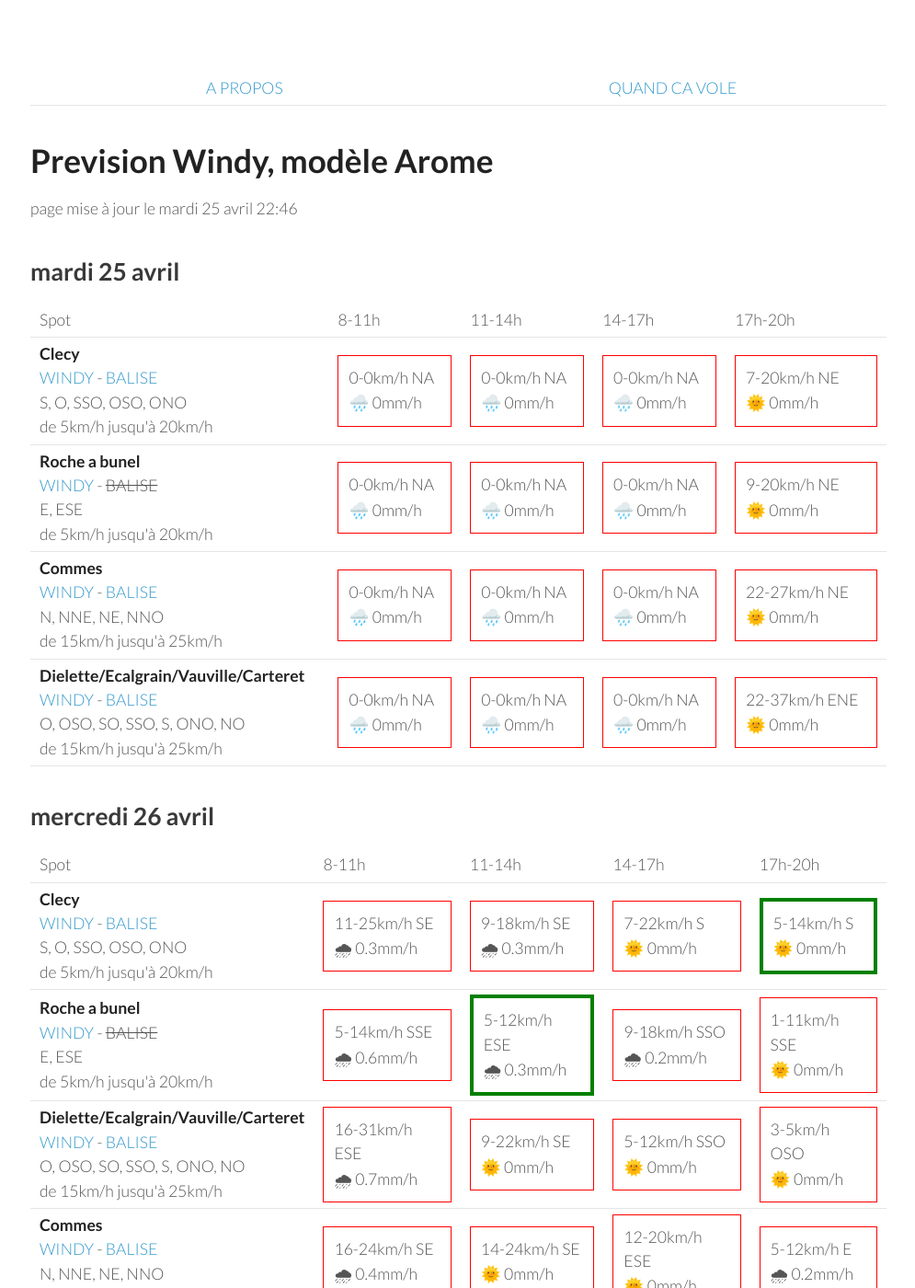
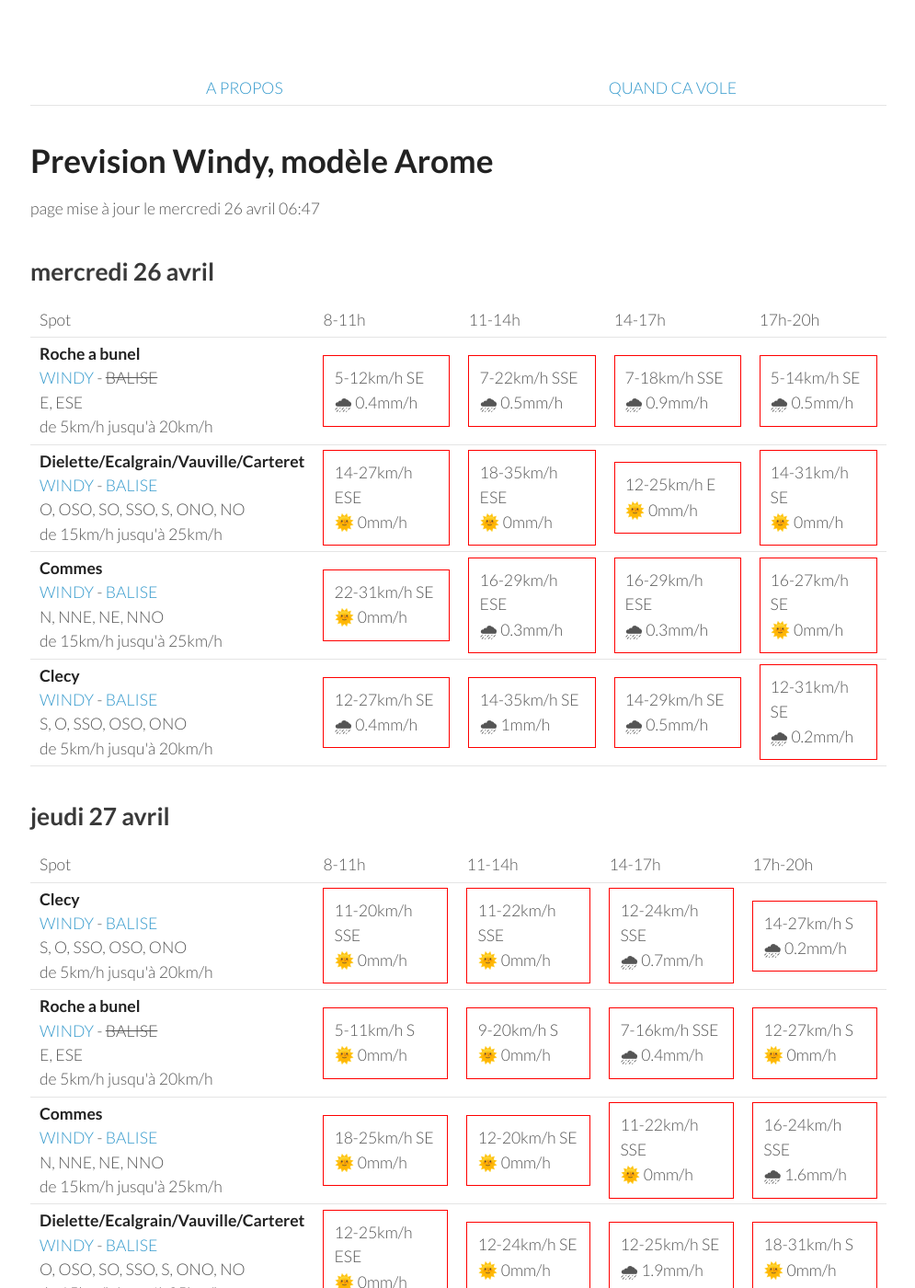
Before and after one commit to parapente-dans-le-nord/parapente-dans-le-nord.github.io, a Jekyll site: the page built from normandie.markdown, in a window 1280 px wide and 1400 px high. Shown: the whole window at 92% size, without its empty margins (25-1020 px from the left). Built offline with Jekyll 4.4.1, drawn with Linux system fonts in a browser that asks for light colours; some of the changed text lies outside the part shown.

Commit message:
update index.markdown

```diff
--- a/normandie.markdown
+++ b/normandie.markdown
@@ -7,60 +7,8 @@ title:  "Tous les spots"
 {: .links}
 
 # Prevision Windy, modèle Arome
-page mise à jour le mardi 25 avril 22:46
+page mise à jour le mercredi 26 avril 06:47
 
-## mardi 25 avril
-
-{::nomarkdown}
-<table>
-  <tbody>
-    <tr>
-      <td>Spot</td>
-      <td>8-11h</td>
-      <td>11-14h</td>
-      <td>14-17h</td>
-      <td>17h-20h</td>
-    </tr>
-<tr>
-        <td><strong>Clecy</strong><br><a href="https://windy.com/48.929/-0.470?48.516,-0.470,8">WINDY</a> - <span class=""><a href="http://www.balisemeteo.com/balise.php?idBalise=122">BALISE</a> </span><br> <span class="vent-favorable">S, O, SSO, OSO, ONO</span><br><span class="force-vent">de 5km/h jusqu'à 20km/h</span> </td>
-
-            <td><div class="not-flyable"><p>0-0km/h NA</p><p>🌧️ 0mm/h</p></div></td>
-            <td><div class="not-flyable"><p>0-0km/h NA</p><p>🌧️ 0mm/h</p></div></td>
-            <td><div class="not-flyable"><p>0-0km/h NA</p><p>🌧️ 0mm/h</p></div></td>
-            <td><div class="not-flyable"><p>7-20km/h NE</p><p>🌞 0mm/h</p></div></td>
-
-    </tr>
-<tr>
-        <td><strong>Roche a bunel</strong><br><a href="https://windy.com/48.993/-0.499?48.580,-0.499,8">WINDY</a> - <span class="no-balise"> BALISE </span><br> <span class="vent-favorable">E, ESE</span><br><span class="force-vent">de 5km/h jusqu'à 20km/h</span> </td>
-
-            <td><div class="not-flyable"><p>0-0km/h NA</p><p>🌧️ 0mm/h</p></div></td>
-            <td><div class="not-flyable"><p>0-0km/h NA</p><p>🌧️ 0mm/h</p></div></td>
-            <td><div class="not-flyable"><p>0-0km/h NA</p><p>🌧️ 0mm/h</p></div></td>
-            <td><div class="not-flyable"><p>9-20km/h NE</p><p>🌞 0mm/h</p></div></td>
-
-    </tr>
-<tr>
-        <td><strong>Commes</strong><br><a href="https://windy.com/49.346/-0.726?48.936,-0.726,8">WINDY</a> - <span class=""><a href="http://www.balisemeteo.com/balise.php?idBalise=158">BALISE</a> </span><br> <span class="vent-favorable">N, NNE, NE, NNO</span><br><span class="force-vent">de 15km/h jusqu'à 25km/h</span> </td>
-
-            <td><div class="not-flyable"><p>0-0km/h NA</p><p>🌧️ 0mm/h</p></div></td>
-            <td><div class="not-flyable"><p>0-0km/h NA</p><p>🌧️ 0mm/h</p></div></td>
-            <td><div class="not-flyable"><p>0-0km/h NA</p><p>🌧️ 0mm/h</p></div></td>
-            <td><div class="not-flyable"><p>22-27km/h NE</p><p>🌞 0mm/h</p></div></td>
-
-    </tr>
-<tr>
-        <td><strong>Dielette/Ecalgrain/Vauville/Carteret</strong><br><a href="https://windy.com/49.650/-1.856?49.243,-1.856,8">WINDY</a> - <span class=""><a href="http://www.balisemeteo.com/balise.php?idBalise=81">BALISE</a> </span><br> <span class="vent-favorable">O, OSO, SO, SSO, S, ONO, NO</span><br><span class="force-vent">de 15km/h jusqu'à 25km/h</span> </td>
-
-            <td><div class="not-flyable"><p>0-0km/h NA</p><p>🌧️ 0mm/h</p></div></td>
-            <td><div class="not-flyable"><p>0-0km/h NA</p><p>🌧️ 0mm/h</p></div></td>
-            <td><div class="not-flyable"><p>0-0km/h NA</p><p>🌧️ 0mm/h</p></div></td>
-            <td><div class="not-flyable"><p>22-37km/h ENE</p><p>🌞 0mm/h</p></div></td>
-
-    </tr>
-
-</tbody>
-</table>
-{:/}
 ## mercredi 26 avril
 
 {::nomarkdown}
@@ -74,42 +22,42 @@ page mise à jour le mardi 25 avril 22:46
       <td>17h-20h</td>
     </tr>
 <tr>
-        <td><strong>Clecy</strong><br><a href="https://windy.com/48.929/-0.470?48.516,-0.470,8">WINDY</a> - <span class=""><a href="http://www.balisemeteo.com/balise.php?idBalise=122">BALISE</a> </span><br> <span class="vent-favorable">S, O, SSO, OSO, ONO</span><br><span class="force-vent">de 5km/h jusqu'à 20km/h</span> </td>
-
-            <td><div class="not-flyable"><p>11-25km/h SE</p><p>🌧 0.3mm/h</p></div></td>
-            <td><div class="not-flyable"><p>9-18km/h SE</p><p>🌧 0.3mm/h</p></div></td>
-            <td><div class="not-flyable"><p>7-22km/h S</p><p>🌞 0mm/h</p></div></td>
-            <td><div class="flyable"><p>5-14km/h S</p><p>🌞 0mm/h</p></div></td>
-
-
-    </tr>
-<tr>
         <td><strong>Roche a bunel</strong><br><a href="https://windy.com/48.993/-0.499?48.580,-0.499,8">WINDY</a> - <span class="no-balise"> BALISE </span><br> <span class="vent-favorable">E, ESE</span><br><span class="force-vent">de 5km/h jusqu'à 20km/h</span> </td>
 
-            <td><div class="not-flyable"><p>5-14km/h SSE</p><p>🌧 0.6mm/h</p></div></td>
-            <td><div class="flyable"><p>5-12km/h ESE</p><p>🌧 0.3mm/h</p></div></td>
-            <td><div class="not-flyable"><p>9-18km/h SSO</p><p>🌧 0.2mm/h</p></div></td>
-            <td><div class="not-flyable"><p>1-11km/h SSE</p><p>🌞 0mm/h</p></div></td>
+            <td><div class="not-flyable"><p>5-12km/h SE</p><p>🌧 0.4mm/h</p></div></td>
+            <td><div class="not-flyable"><p>7-22km/h SSE</p><p>🌧 0.5mm/h</p></div></td>
+            <td><div class="not-flyable"><p>7-18km/h SSE</p><p>🌧 0.9mm/h</p></div></td>
+            <td><div class="not-flyable"><p>5-14km/h SE</p><p>🌧 0.5mm/h</p></div></td>
 
 
     </tr>
 <tr>
         <td><strong>Dielette/Ecalgrain/Vauville/Carteret</strong><br><a href="https://windy.com/49.650/-1.856?49.243,-1.856,8">WINDY</a> - <span class=""><a href="http://www.balisemeteo.com/balise.php?idBalise=81">BALISE</a> </span><br> <span class="vent-favorable">O, OSO, SO, SSO, S, ONO, NO</span><br><span class="force-vent">de 15km/h jusqu'à 25km/h</span> </td>
 
-            <td><div class="not-flyable"><p>16-31km/h ESE</p><p>🌧 0.7mm/h</p></div></td>
-            <td><div class="not-flyable"><p>9-22km/h SE</p><p>🌞 0mm/h</p></div></td>
-            <td><div class="not-flyable"><p>5-12km/h SSO</p><p>🌞 0mm/h</p></div></td>
-            <td><div class="not-flyable"><p>3-5km/h OSO</p><p>🌞 0mm/h</p></div></td>
+            <td><div class="not-flyable"><p>14-27km/h ESE</p><p>🌞 0mm/h</p></div></td>
+            <td><div class="not-flyable"><p>18-35km/h ESE</p><p>🌞 0mm/h</p></div></td>
+            <td><div class="not-flyable"><p>12-25km/h E</p><p>🌞 0mm/h</p></div></td>
+            <td><div class="not-flyable"><p>14-31km/h SE</p><p>🌞 0mm/h</p></div></td>
 
 
     </tr>
 <tr>
         <td><strong>Commes</strong><br><a href="https://windy.com/49.346/-0.726?48.936,-0.726,8">WINDY</a> - <span class=""><a href="http://www.balisemeteo.com/balise.php?idBalise=158">BALISE</a> </span><br> <span class="vent-favorable">N, NNE, NE, NNO</span><br><span class="force-vent">de 15km/h jusqu'à 25km/h</span> </td>
 
-            <td><div class="not-flyable"><p>16-24km/h SE</p><p>🌧 0.4mm/h</p></div></td>
-            <td><div class="not-flyable"><p>14-24km/h SE</p><p>🌞 0mm/h</p></div></td>
-            <td><div class="not-flyable"><p>12-20km/h ESE</p><p>🌞 0mm/h</p></div></td>
-            <td><div class="not-flyable"><p>5-12km/h E</p><p>🌧 0.2mm/h</p></div></td>
+            <td><div class="not-flyable"><p>22-31km/h SE</p><p>🌞 0mm/h</p></div></td>
+            <td><div class="not-flyable"><p>16-29km/h ESE</p><p>🌧 0.3mm/h</p></div></td>
+            <td><div class="not-flyable"><p>16-29km/h ESE</p><p>🌧 0.3mm/h</p></div></td>
+            <td><div class="not-flyable"><p>16-27km/h SE</p><p>🌞 0mm/h</p></div></td>
+
+
+    </tr>
+<tr>
+        <td><strong>Clecy</strong><br><a href="https://windy.com/48.929/-0.470?48.516,-0.470,8">WINDY</a> - <span class=""><a href="http://www.balisemeteo.com/balise.php?idBalise=122">BALISE</a> </span><br> <span class="vent-favorable">S, O, SSO, OSO, ONO</span><br><span class="force-vent">de 5km/h jusqu'à 20km/h</span> </td>
+
+            <td><div class="not-flyable"><p>12-27km/h SE</p><p>🌧 0.4mm/h</p></div></td>
+            <td><div class="not-flyable"><p>14-35km/h SE</p><p>🌧 1mm/h</p></div></td>
+            <td><div class="not-flyable"><p>14-29km/h SE</p><p>🌧 0.5mm/h</p></div></td>
+            <td><div class="not-flyable"><p>12-31km/h SE</p><p>🌧 0.2mm/h</p></div></td>
 
 
     </tr>
@@ -132,40 +80,40 @@ page mise à jour le mardi 25 avril 22:46
 <tr>
         <td><strong>Clecy</strong><br><a href="https://windy.com/48.929/-0.470?48.516,-0.470,8">WINDY</a> - <span class=""><a href="http://www.balisemeteo.com/balise.php?idBalise=122">BALISE</a> </span><br> <span class="vent-favorable">S, O, SSO, OSO, ONO</span><br><span class="force-vent">de 5km/h jusqu'à 20km/h</span> </td>
 
-            <td><div class="not-flyable"><p>12-24km/h SSE</p><p>🌞 0mm/h</p></div></td>
-            <td><div class="not-flyable"><p>12-27km/h S</p><p>🌧 0.2mm/h</p></div></td>
-            <td><div class="not-flyable"><p>12-27km/h SSE</p><p>🌧 1.7mm/h</p></div></td>
-            <td><div class="not-flyable"><p>14-33km/h S</p><p>🌞 0mm/h</p></div></td>
+            <td><div class="not-flyable"><p>11-20km/h SSE</p><p>🌞 0mm/h</p></div></td>
+            <td><div class="not-flyable"><p>11-22km/h SSE</p><p>🌞 0mm/h</p></div></td>
+            <td><div class="not-flyable"><p>12-24km/h SSE</p><p>🌧 0.7mm/h</p></div></td>
+            <td><div class="not-flyable"><p>14-27km/h S</p><p>🌧 0.2mm/h</p></div></td>
 
 
     </tr>
 <tr>
         <td><strong>Roche a bunel</strong><br><a href="https://windy.com/48.993/-0.499?48.580,-0.499,8">WINDY</a> - <span class="no-balise"> BALISE </span><br> <span class="vent-favorable">E, ESE</span><br><span class="force-vent">de 5km/h jusqu'à 20km/h</span> </td>
 
-            <td><div class="not-flyable"><p>5-11km/h SSO</p><p>🌞 0mm/h</p></div></td>
-            <td><div class="not-flyable"><p>12-25km/h S</p><p>🌞 0mm/h</p></div></td>
-            <td><div class="not-flyable"><p>14-27km/h SSE</p><p>🌧 1.7mm/h</p></div></td>
-            <td><div class="not-flyable"><p>14-35km/h SSO</p><p>🌞 0mm/h</p></div></td>
+            <td><div class="not-flyable"><p>5-11km/h S</p><p>🌞 0mm/h</p></div></td>
+            <td><div class="not-flyable"><p>9-20km/h S</p><p>🌞 0mm/h</p></div></td>
+            <td><div class="not-flyable"><p>7-16km/h SSE</p><p>🌧 0.4mm/h</p></div></td>
+            <td><div class="not-flyable"><p>12-27km/h S</p><p>🌞 0mm/h</p></div></td>
+
+
+    </tr>
+<tr>
+        <td><strong>Commes</strong><br><a href="https://windy.com/49.346/-0.726?48.936,-0.726,8">WINDY</a> - <span class=""><a href="http://www.balisemeteo.com/balise.php?idBalise=158">BALISE</a> </span><br> <span class="vent-favorable">N, NNE, NE, NNO</span><br><span class="force-vent">de 15km/h jusqu'à 25km/h</span> </td>
+
+            <td><div class="not-flyable"><p>18-25km/h SE</p><p>🌞 0mm/h</p></div></td>
+            <td><div class="not-flyable"><p>12-20km/h SE</p><p>🌞 0mm/h</p></div></td>
+            <td><div class="not-flyable"><p>11-22km/h SSE</p><p>🌞 0mm/h</p></div></td>
+            <td><div class="not-flyable"><p>16-24km/h SSE</p><p>🌧 1.6mm/h</p></div></td>
 
 
     </tr>
 <tr>
         <td><strong>Dielette/Ecalgrain/Vauville/Carteret</strong><br><a href="https://windy.com/49.650/-1.856?49.243,-1.856,8">WINDY</a> - <span class=""><a href="http://www.balisemeteo.com/balise.php?idBalise=81">BALISE</a> </span><br> <span class="vent-favorable">O, OSO, SO, SSO, S, ONO, NO</span><br><span class="force-vent">de 15km/h jusqu'à 25km/h</span> </td>
 
-            <td><div class="not-flyable"><p>9-18km/h SSE</p><p>🌞 0mm/h</p></div></td>
-            <td><div class="not-flyable"><p>14-20km/h SE</p><p>🌧 0.2mm/h</p></div></td>
-            <td><div class="not-flyable"><p>16-25km/h SSE</p><p>🌧 1.7mm/h</p></div></td>
-            <td><div class="not-flyable"><p>22-35km/h S</p><p>🌧 0.5mm/h</p></div></td>
-
-
-    </tr>
-<tr>
-        <td><strong>Commes</strong><br><a href="https://windy.com/49.346/-0.726?48.936,-0.726,8">WINDY</a> - <span class=""><a href="http://www.balisemeteo.com/balise.php?idBalise=158">BALISE</a> </span><br> <span class="vent-favorable">N, NNE, NE, NNO</span><br><span class="force-vent">de 15km/h jusqu'à 25km/h</span> </td>
-
-            <td><div class="not-flyable"><p>16-22km/h SSE</p><p>🌧 0.2mm/h</p></div></td>
-            <td><div class="not-flyable"><p>7-14km/h SSE</p><p>🌞 0mm/h</p></div></td>
-            <td><div class="not-flyable"><p>14-22km/h SSE</p><p>🌧 1.9mm/h</p></div></td>
-            <td><div class="not-flyable"><p>18-31km/h SSO</p><p>🌞 0mm/h</p></div></td>
+            <td><div class="not-flyable"><p>12-25km/h ESE</p><p>🌞 0mm/h</p></div></td>
+            <td><div class="not-flyable"><p>12-24km/h SE</p><p>🌞 0mm/h</p></div></td>
+            <td><div class="not-flyable"><p>12-25km/h SE</p><p>🌧 1.9mm/h</p></div></td>
+            <td><div class="not-flyable"><p>18-31km/h S</p><p>🌞 0mm/h</p></div></td>
 
 
     </tr>
@@ -188,40 +136,40 @@ page mise à jour le mardi 25 avril 22:46
 <tr>
         <td><strong>Dielette/Ecalgrain/Vauville/Carteret</strong><br><a href="https://windy.com/49.650/-1.856?49.243,-1.856,8">WINDY</a> - <span class=""><a href="http://www.balisemeteo.com/balise.php?idBalise=81">BALISE</a> </span><br> <span class="vent-favorable">O, OSO, SO, SSO, S, ONO, NO</span><br><span class="force-vent">de 15km/h jusqu'à 25km/h</span> </td>
 
-            <td><div class="not-flyable"><p>33-46km/h OSO</p><p>🌞 0mm/h</p></div></td>
-            <td><div class="not-flyable"><p>31-48km/h O</p><p>🌞 0mm/h</p></div></td>
-            <td><div class="not-flyable"><p>27-44km/h O</p><p>🌞 0mm/h</p></div></td>
-            <td><div class="not-flyable"><p>22-40km/h O</p><p>🌞 0mm/h</p></div></td>
+            <td><div class="not-flyable"><p>29-46km/h OSO</p><p>🌞 0mm/h</p></div></td>
+            <td><div class="not-flyable"><p>27-42km/h OSO</p><p>🌞 0mm/h</p></div></td>
+            <td><div class="not-flyable"><p>25-38km/h OSO</p><p>🌞 0mm/h</p></div></td>
+            <td><div class="not-flyable"><p>20-37km/h O</p><p>🌞 0mm/h</p></div></td>
 
 
     </tr>
 <tr>
         <td><strong>Clecy</strong><br><a href="https://windy.com/48.929/-0.470?48.516,-0.470,8">WINDY</a> - <span class=""><a href="http://www.balisemeteo.com/balise.php?idBalise=122">BALISE</a> </span><br> <span class="vent-favorable">S, O, SSO, OSO, ONO</span><br><span class="force-vent">de 5km/h jusqu'à 20km/h</span> </td>
 
-            <td><div class="not-flyable"><p>16-33km/h OSO</p><p>🌞 0mm/h</p></div></td>
-            <td><div class="not-flyable"><p>18-40km/h OSO</p><p>🌞 0mm/h</p></div></td>
-            <td><div class="not-flyable"><p>18-42km/h O</p><p>🌞 0mm/h</p></div></td>
-            <td><div class="not-flyable"><p>14-40km/h O</p><p>🌞 0mm/h</p></div></td>
+            <td><div class="not-flyable"><p>16-31km/h OSO</p><p>🌞 0mm/h</p></div></td>
+            <td><div class="not-flyable"><p>18-40km/h O</p><p>🌞 0mm/h</p></div></td>
+            <td><div class="not-flyable"><p>18-40km/h O</p><p>🌞 0mm/h</p></div></td>
+            <td><div class="not-flyable"><p>16-40km/h O</p><p>🌞 0mm/h</p></div></td>
 
 
     </tr>
 <tr>
         <td><strong>Commes</strong><br><a href="https://windy.com/49.346/-0.726?48.936,-0.726,8">WINDY</a> - <span class=""><a href="http://www.balisemeteo.com/balise.php?idBalise=158">BALISE</a> </span><br> <span class="vent-favorable">N, NNE, NE, NNO</span><br><span class="force-vent">de 15km/h jusqu'à 25km/h</span> </td>
 
+            <td><div class="not-flyable"><p>24-38km/h OSO</p><p>🌞 0mm/h</p></div></td>
             <td><div class="not-flyable"><p>25-40km/h OSO</p><p>🌞 0mm/h</p></div></td>
-            <td><div class="not-flyable"><p>27-46km/h OSO</p><p>🌞 0mm/h</p></div></td>
-            <td><div class="not-flyable"><p>24-44km/h O</p><p>🌞 0mm/h</p></div></td>
-            <td><div class="not-flyable"><p>20-38km/h O</p><p>🌞 0mm/h</p></div></td>
+            <td><div class="not-flyable"><p>24-40km/h OSO</p><p>🌞 0mm/h</p></div></td>
+            <td><div class="not-flyable"><p>20-37km/h O</p><p>🌞 0mm/h</p></div></td>
 
 
     </tr>
 <tr>
         <td><strong>Roche a bunel</strong><br><a href="https://windy.com/48.993/-0.499?48.580,-0.499,8">WINDY</a> - <span class="no-balise"> BALISE </span><br> <span class="vent-favorable">E, ESE</span><br><span class="force-vent">de 5km/h jusqu'à 20km/h</span> </td>
 
-            <td><div class="not-flyable"><p>18-35km/h OSO</p><p>🌞 0mm/h</p></div></td>
-            <td><div class="not-flyable"><p>20-44km/h OSO</p><p>🌞 0mm/h</p></div></td>
-            <td><div class="not-flyable"><p>18-44km/h O</p><p>🌞 0mm/h</p></div></td>
-            <td><div class="not-flyable"><p>14-40km/h O</p><p>🌞 0mm/h</p></div></td>
+            <td><div class="not-flyable"><p>18-33km/h OSO</p><p>🌞 0mm/h</p></div></td>
+            <td><div class="not-flyable"><p>20-42km/h OSO</p><p>🌞 0mm/h</p></div></td>
+            <td><div class="not-flyable"><p>18-40km/h O</p><p>🌞 0mm/h</p></div></td>
+            <td><div class="not-flyable"><p>16-40km/h O</p><p>🌞 0mm/h</p></div></td>
 
 
     </tr>
@@ -244,38 +192,38 @@ page mise à jour le mardi 25 avril 22:46
 <tr>
         <td><strong>Roche a bunel</strong><br><a href="https://windy.com/48.993/-0.499?48.580,-0.499,8">WINDY</a> - <span class="no-balise"> BALISE </span><br> <span class="vent-favorable">E, ESE</span><br><span class="force-vent">de 5km/h jusqu'à 20km/h</span> </td>
 
-            <td><div class="not-flyable"><p>3-7km/h SSE</p><p>🌞 0mm/h</p></div></td>
-            <td><div class="not-flyable"><p>5-14km/h ENE</p><p>🌞 0mm/h</p></div></td>
+            <td><div class="flyable"><p>5-12km/h ESE</p><p>🌞 0mm/h</p></div></td>
+            <td><div class="flyable"><p>7-18km/h E</p><p>🌞 0mm/h</p></div></td>
             <td><div class="not-flyable"><p>3-16km/h E</p><p>🌞 0mm/h</p></div></td>
             <td><div class="not-flyable"><p>3-16km/h ENE</p><p>🌞 0mm/h</p></div></td>
 
 
     </tr>
 <tr>
+        <td><strong>Dielette/Ecalgrain/Vauville/Carteret</strong><br><a href="https://windy.com/49.650/-1.856?49.243,-1.856,8">WINDY</a> - <span class=""><a href="http://www.balisemeteo.com/balise.php?idBalise=81">BALISE</a> </span><br> <span class="vent-favorable">O, OSO, SO, SSO, S, ONO, NO</span><br><span class="force-vent">de 15km/h jusqu'à 25km/h</span> </td>
+
+            <td><div class="not-flyable"><p>9-14km/h E</p><p>🌞 0mm/h</p></div></td>
+            <td><div class="not-flyable"><p>7-16km/h E</p><p>🌞 0mm/h</p></div></td>
+            <td><div class="not-flyable"><p>5-12km/h ONO</p><p>🌞 0mm/h</p></div></td>
+            <td><div class="not-flyable"><p>7-14km/h NNE</p><p>🌞 0mm/h</p></div></td>
+
+
+    </tr>
+<tr>
         <td><strong>Clecy</strong><br><a href="https://windy.com/48.929/-0.470?48.516,-0.470,8">WINDY</a> - <span class=""><a href="http://www.balisemeteo.com/balise.php?idBalise=122">BALISE</a> </span><br> <span class="vent-favorable">S, O, SSO, OSO, ONO</span><br><span class="force-vent">de 5km/h jusqu'à 20km/h</span> </td>
 
-            <td><div class="not-flyable"><p>5-9km/h SSE</p><p>🌞 0mm/h</p></div></td>
-            <td><div class="not-flyable"><p>5-14km/h E</p><p>🌞 0mm/h</p></div></td>
+            <td><div class="not-flyable"><p>5-12km/h ESE</p><p>🌞 0mm/h</p></div></td>
+            <td><div class="not-flyable"><p>7-18km/h E</p><p>🌞 0mm/h</p></div></td>
             <td><div class="not-flyable"><p>3-16km/h ESE</p><p>🌞 0mm/h</p></div></td>
             <td><div class="not-flyable"><p>1-14km/h E</p><p>🌞 0mm/h</p></div></td>
 
 
     </tr>
 <tr>
-        <td><strong>Dielette/Ecalgrain/Vauville/Carteret</strong><br><a href="https://windy.com/49.650/-1.856?49.243,-1.856,8">WINDY</a> - <span class=""><a href="http://www.balisemeteo.com/balise.php?idBalise=81">BALISE</a> </span><br> <span class="vent-favorable">O, OSO, SO, SSO, S, ONO, NO</span><br><span class="force-vent">de 15km/h jusqu'à 25km/h</span> </td>
-
-            <td><div class="not-flyable"><p>3-11km/h SSO</p><p>🌞 0mm/h</p></div></td>
-            <td><div class="not-flyable"><p>1-9km/h E</p><p>🌞 0mm/h</p></div></td>
-            <td><div class="not-flyable"><p>5-12km/h ONO</p><p>🌞 0mm/h</p></div></td>
-            <td><div class="not-flyable"><p>7-14km/h NNE</p><p>🌞 0mm/h</p></div></td>
-
-
-    </tr>
-<tr>
         <td><strong>Commes</strong><br><a href="https://windy.com/49.346/-0.726?48.936,-0.726,8">WINDY</a> - <span class=""><a href="http://www.balisemeteo.com/balise.php?idBalise=158">BALISE</a> </span><br> <span class="vent-favorable">N, NNE, NE, NNO</span><br><span class="force-vent">de 15km/h jusqu'à 25km/h</span> </td>
 
-            <td><div class="not-flyable"><p>3-9km/h SSO</p><p>🌞 0mm/h</p></div></td>
-            <td><div class="not-flyable"><p>5-12km/h ENE</p><p>🌞 0mm/h</p></div></td>
+            <td><div class="not-flyable"><p>5-9km/h E</p><p>🌞 0mm/h</p></div></td>
+            <td><div class="not-flyable"><p>9-18km/h E</p><p>🌞 0mm/h</p></div></td>
             <td><div class="not-flyable"><p>9-18km/h ENE</p><p>🌞 0mm/h</p></div></td>
             <td><div class="not-flyable"><p>14-24km/h NE</p><p>🌞 0mm/h</p></div></td>
 
```
